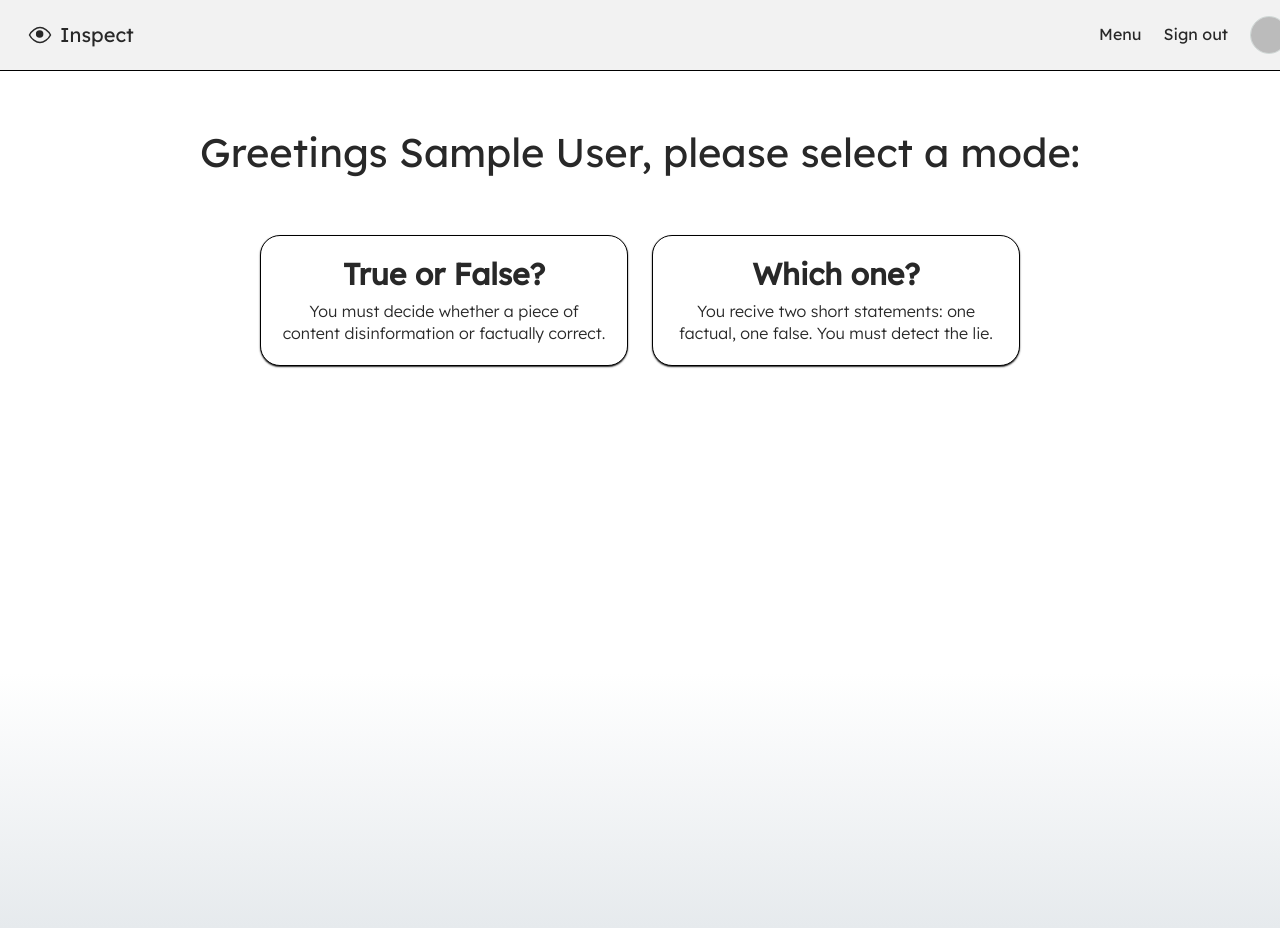
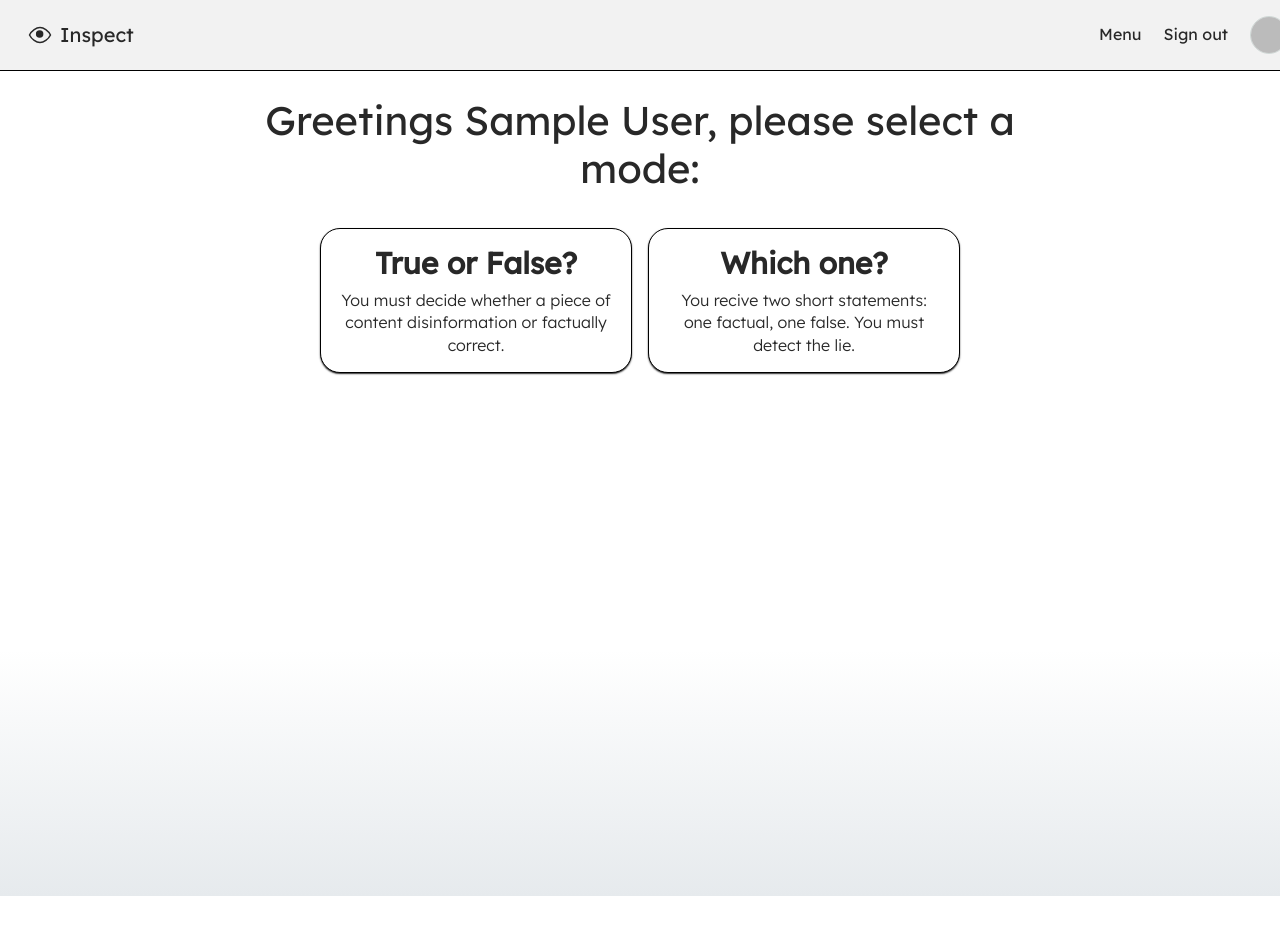
Before and after one commit to isaacwu2000/Inspect, a React (Vite) app in the folder CAC2526/: page /menu in a window 1280 px wide. After the commit the page ends 896 px from the top, so only its background shows below. Built offline with nearby package versions, Linux system fonts and the light colour scheme; no server answers; sample sign-in values are in the browser's storage.

Commit message:
Fixed True Or False? So that its just one page no scrolling

```diff
--- a/CAC2526/src/BinaryGame.jsx
+++ b/CAC2526/src/BinaryGame.jsx
@@ -13,6 +13,18 @@ function BinaryGame({ user }) {
     const [streak, setStreak] = useState(0);
     const [xpGain, setXpGain] = useState(0);
     const [streakEvent, setStreakEvent] = useState(null);
+
+    // lock scrolling while on this page
+    useEffect(() => {
+        const prevBodyOverflow = document.body.style.overflow;
+        const prevDocOverflow = document.documentElement.style.overflow;
+        document.body.style.overflow = 'hidden';
+        document.documentElement.style.overflow = 'hidden';
+        return () => {
+            document.body.style.overflow = prevBodyOverflow;
+            document.documentElement.style.overflow = prevDocOverflow;
+        };
+    }, []);
 
     async function ensureUserExists() {
         const userRef = doc(db, "users", user.uid);
@@ -119,7 +131,7 @@ function BinaryGame({ user }) {
     return (
         <>
             <NavBar mode="authed" user={user} />
-            <main>
+            <main className={styles.binaryMain}>
                 <div className={styles.question}>
                     <h1 className={styles.questionStatement}>True or False?</h1>
                     <p className={styles.questionLevel}>
--- a/CAC2526/src/Game.module.css
+++ b/CAC2526/src/Game.module.css
@@ -2,7 +2,7 @@
     display: flex;
     flex-direction: column;
     align-items: center;
-    margin-bottom: 48px;
+    margin: 0 0 32px 0;
     text-align: center;
 }
 
@@ -215,12 +215,15 @@
 }
 
 video {
-    max-width: 80%;
-    max-height: 600px;
+    width: min(100%, 420px);
+    aspect-ratio: 16 / 9;
+    height: auto;
+    max-height: 280px;
     align-self: center;
     margin-bottom: 16px;
-    border-radius: 32px;
+    border-radius: 18px;
     overflow: hidden;
+    object-fit: contain;
 }
 
 .singlePrompt {
@@ -259,3 +262,13 @@ video {
     border-color: var(--accent);
     cursor: pointer;
 }
+
+.binaryMain {
+    max-width: 900px;
+    width: min(900px, 100%);
+    margin: 80px auto 24px auto;
+    padding: 0 20px 32px 20px;
+    box-sizing: border-box;
+    background: linear-gradient(to top, #e6eaed 0%, #ffffff 27.5%);
+    border-radius: 16px;
+}
--- a/CAC2526/src/MainMenu.jsx
+++ b/CAC2526/src/MainMenu.jsx
@@ -8,7 +8,7 @@ function MainMenu({ user }) {
         <>
             <NavBar mode="authed" user={user} />
             <main className={styles.menu}>
-                <h1 style={{marginTop:0, textAlign:'center'}}>
+                <h1 style={{margin:'0 0 12px 0', textAlign:'center'}}>
                     Greetings {user?.displayName || "there"}, please select a mode:
                 </h1>
 
--- a/CAC2526/src/MainMenu.module.css
+++ b/CAC2526/src/MainMenu.module.css
@@ -3,20 +3,20 @@
     flex-direction: column;
     align-items: center;
     text-align: center;
-    max-width: 900px;
-    width: min(900px, 100%);
-    margin: 128px auto 64px auto;
-    padding: 0 24px 48px 24px;
+    max-width: 860px;
+    width: min(860px, 100%);
+    margin: 96px auto 40px auto;
+    padding: 0 16px 32px 16px;
 }
 
 .optionsGrid {
     display: grid;
-    grid-template-columns: repeat(auto-fit, minmax(240px, 1fr));
-    gap: 24px;
+    grid-template-columns: repeat(auto-fit, minmax(220px, 1fr));
+    gap: 16px;
     width: 100%;
-    max-width: 760px;
-    margin: 32px auto 0 auto;
-    justify-items: center;
+    max-width: 640px;
+    margin: 24px auto 0 auto;
+    justify-items: stretch;
 }
 
 .optionsGrid a {
@@ -30,7 +30,7 @@
     border: 1px solid black;
     border-radius: 20px;
     box-shadow: 0px 1px 1.6px #2c2c2c;
-    padding: 20px;
+    padding: 16px;
     background: #fff;
     transition: all 0.2s ease;
     text-align: center;
```
